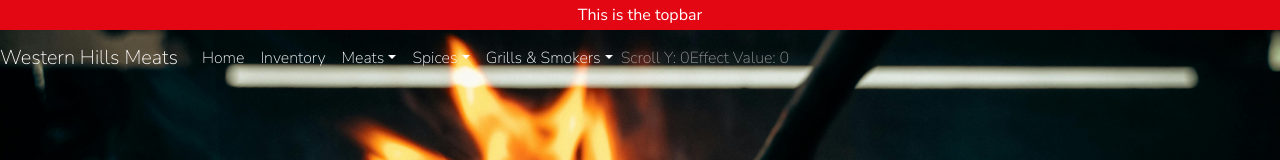
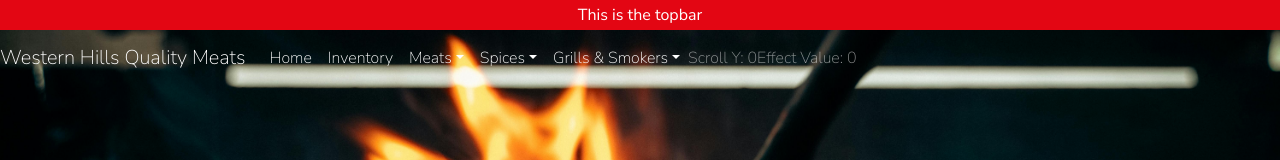
Before and after one commit to Thomas-Cottis-21/western_hills_meats, a React (Vite) app: page / in a window 1280 px wide. Shown: the top 160 px of the page. Built offline with nearby package versions, Linux system fonts and the light colour scheme.

Commit message:
updated name for navbar, next is react router

```diff
--- a/src/components/Navigation.comp.jsx
+++ b/src/components/Navigation.comp.jsx
@@ -42,7 +42,7 @@ const Navigation = () => {
 
     return (
 			<Navbar ref={navbarRef} expand="md" data-bs-theme="dark" fixed="top" id="navbar" style={{ backdropFilter: backdropFilter }}>
-				<NavbarBrand>Western Hills Meats</NavbarBrand>
+				<NavbarBrand>Western Hills Quality Meats</NavbarBrand>
 				<NavbarToggle aria-controls="basic-navbar-nav" />
 				<NavbarCollapse id="basic-navbar-nav">
 					<Nav className="ml-auto">
```
